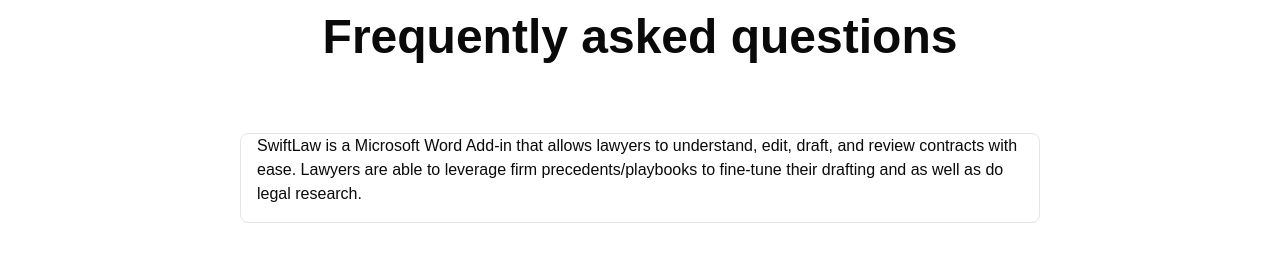
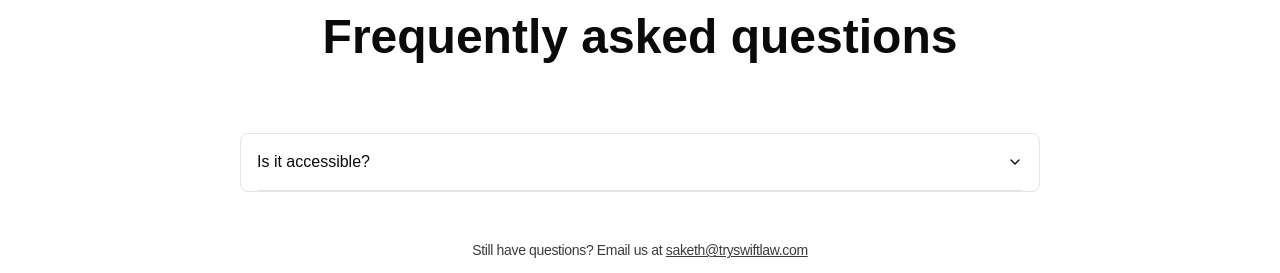
Before and after one commit to therafiali/SwiftLaw-WebClone, a Next.js app: page / in a window 1280 px wide. Shown: the part 3420-3693 px from the top of the page. Built offline with nearby package versions, Linux system fonts and the light colour scheme; a web font is replaced by a local one.

Commit message:
add faq section

```diff
--- a/package.json
+++ b/package.json
@@ -12,6 +12,7 @@
     "@nextui-org/navbar": "^2.0.37",
     "@nextui-org/system": "^2.2.6",
     "@nextui-org/theme": "^2.2.11",
+    "@radix-ui/react-accordion": "^1.2.1",
     "class-variance-authority": "^0.7.1",
     "clsx": "^2.1.1",
     "framer-motion": "^11.12.0",
--- a/src/components/FAQ/Faq.tsx
+++ b/src/components/FAQ/Faq.tsx
@@ -1,4 +1,10 @@
 import React from 'react'
+import {
+  Accordion,
+  AccordionContent,
+  AccordionItem,
+  AccordionTrigger
+} from '@/components/ui/accordion'
 
 const Faq = () => {
   return (
@@ -14,17 +20,15 @@
         </div>
         <div className='mx-auto my-12 md:max-w-[800px]'>
           <div className='flex w-full flex-col items-center justify-center space-y-2'>
-            <div className='w-full border rounded-lg overflow-hidden'>
-              <h3 className='flex'></h3>
-              <div className='overflow-hidden text-sm transition-all data-[state=closed]:animate-accordion-up data-[state=open]:animate-accordion-down'></div>
-              <div className='pb-4 pt-0 px-4'>
-                <span>
-                  SwiftLaw is a Microsoft Word Add-in that allows lawyers to
-                  understand, edit, draft, and review contracts with ease.
-                  Lawyers are able to leverage firm precedents/playbooks to
-                  fine-tune their drafting and as well as do legal research.
-                </span>
-              </div>
+            <div className='w-full border rounded-lg overflow-hidden px-4'>
+              <Accordion type='single' collapsible>
+                <AccordionItem value='item-1'>
+                  <AccordionTrigger>Is it accessible?</AccordionTrigger>
+                  <AccordionContent>
+                    Yes. It adheres to the WAI-ARIA design pattern.
+                  </AccordionContent>
+                </AccordionItem>
+              </Accordion>
             </div>
           </div>
         </div>
--- /dev/null
+++ b/src/components/ui/accordion.tsx
@@ -0,0 +1,58 @@
+"use client"
+
+import * as React from "react"
+import * as AccordionPrimitive from "@radix-ui/react-accordion"
+import { ChevronDown } from "lucide-react"
+
+import { cn } from "@/lib/utils"
+
+const Accordion = AccordionPrimitive.Root
+
+const AccordionItem = React.forwardRef<
+  React.ElementRef<typeof AccordionPrimitive.Item>,
+  React.ComponentPropsWithoutRef<typeof AccordionPrimitive.Item>
+>(({ className, ...props }, ref) => (
+  <AccordionPrimitive.Item
+    ref={ref}
+    className={cn("border-b", className)}
+    {...props}
+  />
+))
+AccordionItem.displayName = "AccordionItem"
+
+const AccordionTrigger = React.forwardRef<
+  React.ElementRef<typeof AccordionPrimitive.Trigger>,
+  React.ComponentPropsWithoutRef<typeof AccordionPrimitive.Trigger>
+>(({ className, children, ...props }, ref) => (
+  <AccordionPrimitive.Header className="flex">
+    <AccordionPrimitive.Trigger
+      ref={ref}
+      className={cn(
+        "flex flex-1 items-center justify-between py-4 font-medium transition-all hover:underline [&[data-state=open]>svg]:rotate-180",
+        className
+      )}
+      {...props}
+    >
+      {children}
+      <ChevronDown className="h-4 w-4 shrink-0 transition-transform duration-200" />
+    </AccordionPrimitive.Trigger>
+  </AccordionPrimitive.Header>
+))
+AccordionTrigger.displayName = AccordionPrimitive.Trigger.displayName
+
+const AccordionContent = React.forwardRef<
+  React.ElementRef<typeof AccordionPrimitive.Content>,
+  React.ComponentPropsWithoutRef<typeof AccordionPrimitive.Content>
+>(({ className, children, ...props }, ref) => (
+  <AccordionPrimitive.Content
+    ref={ref}
+    className="overflow-hidden text-sm transition-all data-[state=closed]:animate-accordion-up data-[state=open]:animate-accordion-down"
+    {...props}
+  >
+    <div className={cn("pb-4 pt-0", className)}>{children}</div>
+  </AccordionPrimitive.Content>
+))
+
+AccordionContent.displayName = AccordionPrimitive.Content.displayName
+
+export { Accordion, AccordionItem, AccordionTrigger, AccordionContent }
--- a/tailwind.config.ts
+++ b/tailwind.config.ts
@@ -9,10 +9,9 @@
   ],
   theme: {
   	extend: {
-
-		fontFamily: {
-			'inter': ['"inter-variable"', 'sans-serif'],
-		},
+  		fontFamily: {
+  			inter: ['inter-variable"', 'sans-serif']
+  		},
   		colors: {
   			background: 'hsl(var(--background))',
   			foreground: 'hsl(var(--foreground))',
@@ -59,6 +58,28 @@
   			lg: 'var(--radius)',
   			md: 'calc(var(--radius) - 2px)',
   			sm: 'calc(var(--radius) - 4px)'
+  		},
+  		keyframes: {
+  			'accordion-down': {
+  				from: {
+  					height: '0'
+  				},
+  				to: {
+  					height: 'var(--radix-accordion-content-height)'
+  				}
+  			},
+  			'accordion-up': {
+  				from: {
+  					height: 'var(--radix-accordion-content-height)'
+  				},
+  				to: {
+  					height: '0'
+  				}
+  			}
+  		},
+  		animation: {
+  			'accordion-down': 'accordion-down 0.2s ease-out',
+  			'accordion-up': 'accordion-up 0.2s ease-out'
   		}
   	}
   },
```
Also changed, not shown: 1 other file (tests, documents, lock files or other folders).
